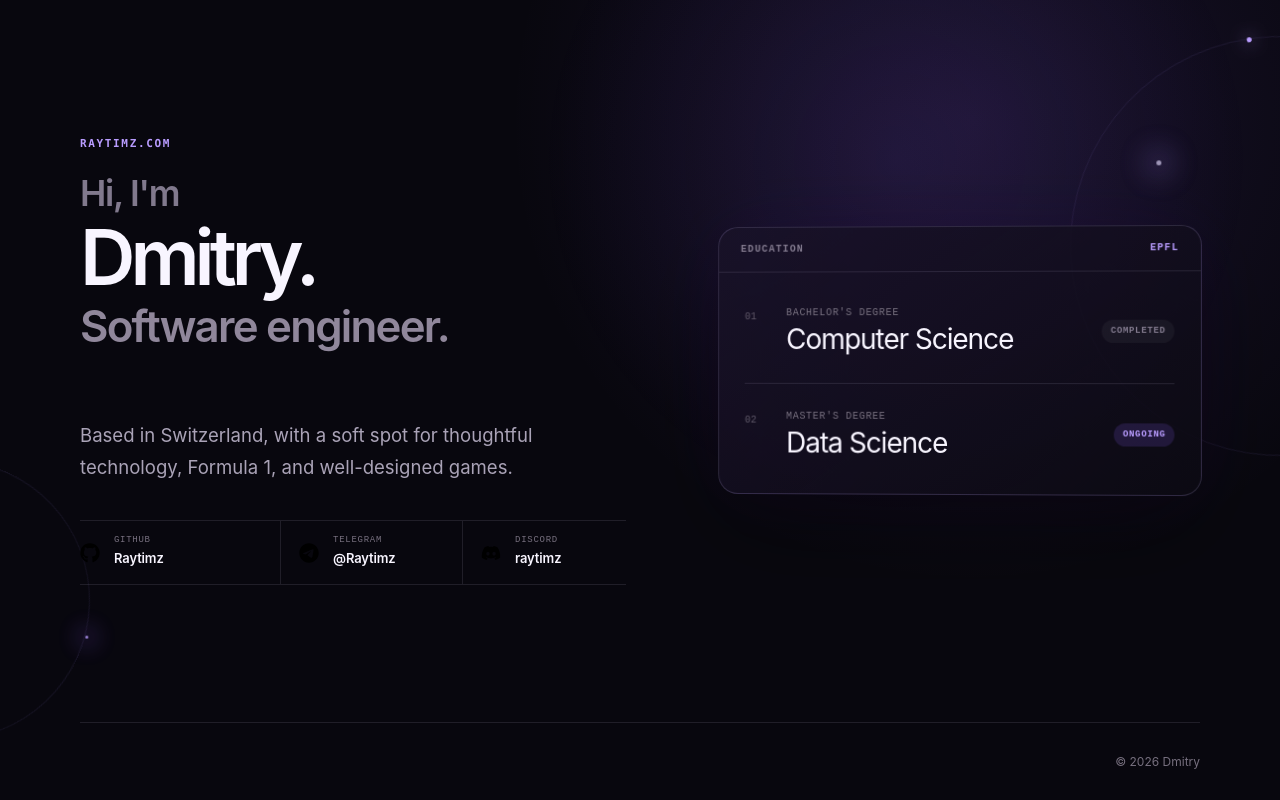
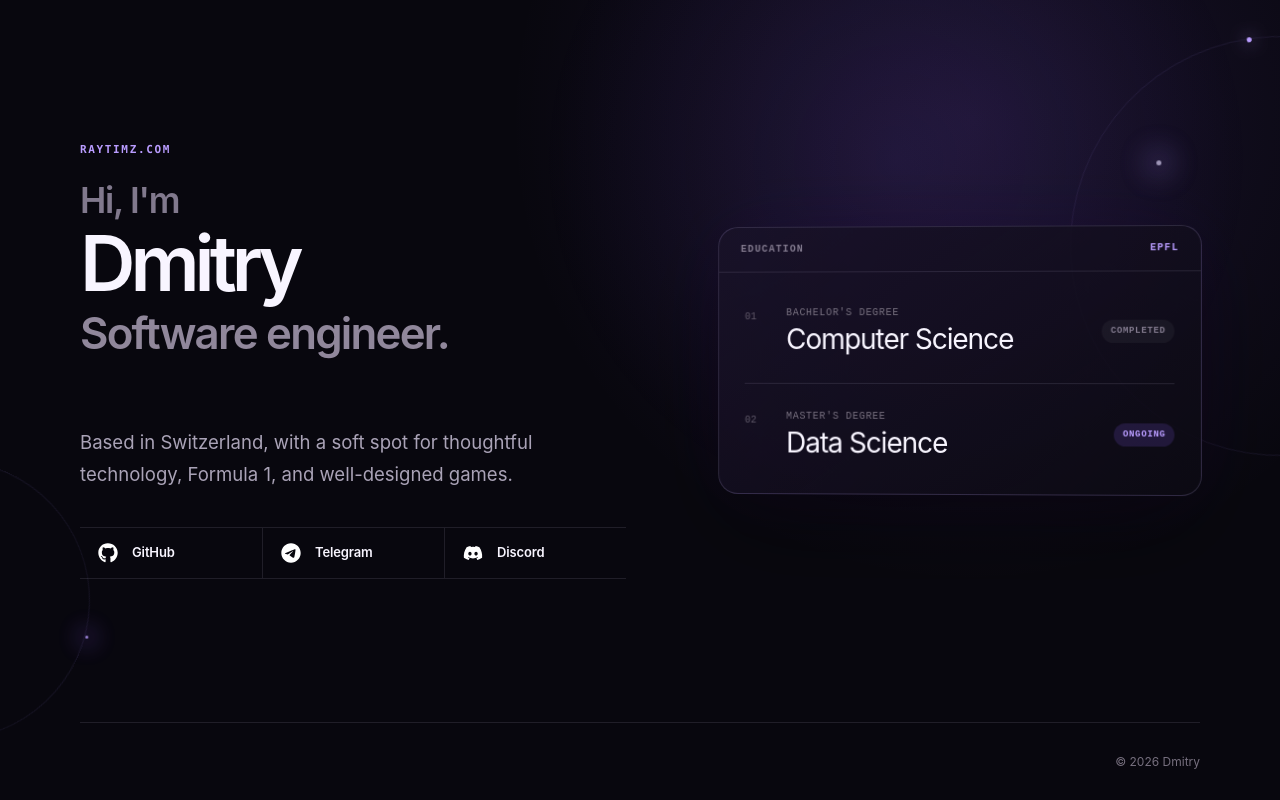
Before and after one commit to Raytimz/raytimz-web, a Next.js app: page / in a window 1280 px wide. Built offline with nearby package versions, Linux system fonts and the light colour scheme.

Commit message:
Refine social links and heading

```diff
--- a/app/globals.css
+++ b/app/globals.css
@@ -188,16 +188,15 @@ h1 {
   grid-template-columns: 22px minmax(0, 1fr);
   align-items: center;
   gap: 12px;
+  width: 100%;
   min-width: 0;
-  padding-block: 15px;
+  padding: 15px 18px;
   color: var(--ink);
   text-decoration: none;
   transition: color 180ms ease, transform 180ms ease;
 }
 
 .social-link + .social-link {
-  margin-left: 18px;
-  padding-left: 18px;
   border-left: 1px solid var(--line);
 }
 
@@ -205,23 +204,11 @@ h1 {
   width: 20px;
   height: 20px;
   color: #fff;
+  fill: currentColor;
 }
 
-.social-link > span {
-  display: flex;
+.social-link span {
   min-width: 0;
-  flex-direction: column;
-  gap: 4px;
-}
-
-.social-link small {
-  color: #77707f;
-  font: 500 9px/1 ui-monospace, monospace;
-  letter-spacing: .08em;
-  text-transform: uppercase;
-}
-
-.social-link strong {
   overflow: hidden;
   font-size: 13px;
   font-weight: 610;
@@ -346,8 +333,6 @@ footer {
   .education-body { padding-inline: 22px; }
   .social-links { grid-template-columns: 1fr; }
   .social-link + .social-link {
-    margin-left: 0;
-    padding-left: 0;
     border-top: 1px solid var(--line);
     border-left: 0;
   }
--- a/app/page.tsx
+++ b/app/page.tsx
@@ -6,21 +6,18 @@ import type { PointerEvent } from 'react';
 const socialLinks = [
   {
     platform: 'GitHub',
-    handle: 'Raytimz',
     href: 'https://github.com/Raytimz',
     viewBox: '0 0 496 512',
     path: 'M165.9 397.4c0 2-2.3 3.6-5.2 3.6-3.3.3-5.6-1.3-5.6-3.6 0-2 2.3-3.6 5.2-3.6 3-.3 5.6 1.3 5.6 3.6zm-31.1-4.5c-.7 2 1.3 4.3 4.3 4.9 2.6 1 5.6 0 6.2-2s-1.3-4.3-4.3-5.2c-2.6-.7-5.5.3-6.2 2.3zm44.2-1.7c-2.9.7-4.9 2.6-4.6 4.9.3 2 2.9 3.3 5.9 2.6 2.9-.7 4.9-2.6 4.6-4.6-.3-1.9-3-3.2-5.9-2.9zM244.8 8C106.1 8 0 113.3 0 252c0 110.9 69.8 205.8 169.5 239.2 12.8 2.3 17.3-5.6 17.3-12.1 0-6.2-.3-40.4-.3-61.4 0 0-70 15-84.7-29.8 0 0-11.4-29.1-27.8-36.6 0 0-22.9-15.7 1.6-15.4 0 0 24.9 2 38.6 25.8 21.9 38.6 58.6 27.5 72.9 20.9 2.3-16 8.8-27.1 16-33.7-55.9-6.2-112.3-14.3-112.3-110.5 0-27.5 7.6-41.3 23.6-58.9-2.6-6.5-11.1-33.3 2.6-67.9 20.9-6.5 69 27 69 27 20-5.6 41.5-8.5 62.8-8.5s42.8 2.9 62.8 8.5c0 0 48.1-33.6 69-27 13.7 34.7 5.2 61.4 2.6 67.9 16 17.7 25.8 31.5 25.8 58.9 0 96.5-58.9 104.2-114.8 110.5 9.2 7.9 17 22.9 17 46.4 0 33.7-.3 75.4-.3 83.6 0 6.5 4.6 14.4 17.3 12.1C428.2 457.8 496 362.9 496 252 496 113.3 383.5 8 244.8 8zM97.2 352.9c-1.3 1-1 3.3.7 5.2 1.6 1.6 3.9 2.3 5.2 1 1.3-1 1-3.3-.7-5.2-1.6-1.6-3.9-2.3-5.2-1zm-10.8-8.1c-.7 1.3.3 2.9 2.3 3.9 1.6 1 3.6.7 4.3-.7.7-1.3-.3-2.9-2.3-3.9-2-.6-3.6-.3-4.3.7zm32.4 35.6c-1.6 1.3-1 4.3 1.3 6.2 2.3 2.3 5.2 2.6 6.5 1 1.3-1.3.7-4.3-1.3-6.2-2.2-2.3-5.2-2.6-6.5-1zm-11.4-14.7c-1.6 1-1.6 3.6 0 5.9 1.6 2.3 4.3 3.3 5.6 2.3 1.6-1.3 1.6-3.9 0-6.2-1.4-2.3-4-3.3-5.6-2z',
   },
   {
     platform: 'Telegram',
-    handle: '@Raytimz',
     href: 'https://t.me/Raytimz',
     viewBox: '0 0 496 512',
     path: 'M248 8C111 8 0 119 0 256s111 248 248 248 248-111 248-248S385 8 248 8zm115 168.7c-3.7 39.2-19.9 134.4-28.1 178.3-3.5 18.6-10.3 24.8-16.9 25.4-14.4 1.3-25.3-9.5-39.3-18.7-21.8-14.3-34.2-23.2-55.3-37.2-24.5-16.1-8.6-25 5.3-39.5 3.7-3.8 67.1-61.5 68.3-66.7.2-.7.3-3.1-1.2-4.4s-3.6-.8-5.1-.5q-3.3.7-104.6 69.1-14.8 10.2-26.9 9.9c-8.9-.2-25.9-5-38.6-9.1-15.5-5-27.9-7.7-26.8-16.3q.8-6.7 18.5-13.7 108.4-47.2 144.6-62.3c68.9-28.6 83.2-33.6 92.5-33.8 2.1 0 6.6.5 9.6 2.9 2.5 2 3.2 4.8 3.5 6.7.3 1.2.7 4 .4 6.5z',
   },
   {
     platform: 'Discord',
-    handle: 'raytimz',
     href: 'https://discord.com/users/402166226190860291',
     viewBox: '0 0 640 512',
     path: 'M524.5 69.8a1.5 1.5 0 0 0-.8-.7A485 485 0 0 0 404.1 32a1.8 1.8 0 0 0-1.9.9 337.5 337.5 0 0 0-14.9 30.6 447.8 447.8 0 0 0-134.4 0 309.5 309.5 0 0 0-15.1-30.6 1.9 1.9 0 0 0-1.9-.9 483.7 483.7 0 0 0-119.7 37.1 1.7 1.7 0 0 0-.8.7C39.1 183.7 18.2 294.7 28.4 404.4a2 2 0 0 0 .8 1.4A487.7 487.7 0 0 0 176 479.9a1.9 1.9 0 0 0 2.1-.7 348.2 348.2 0 0 0 30-48.8 1.9 1.9 0 0 0-1-2.6 321.2 321.2 0 0 1-45.9-21.9 1.9 1.9 0 0 1-.2-3.1c3.1-2.3 6.2-4.7 9.1-7.1a1.8 1.8 0 0 1 1.9-.3c96.2 43.9 200.4 43.9 295.5 0a1.8 1.8 0 0 1 1.9.2c2.9 2.4 6 4.9 9.1 7.2a1.9 1.9 0 0 1-.2 3.1 301.4 301.4 0 0 1-45.9 21.8 1.9 1.9 0 0 0-1 2.6 391.1 391.1 0 0 0 30 48.8 1.9 1.9 0 0 0 2.1.7 486 486 0 0 0 147.1-74.2 1.9 1.9 0 0 0 .8-1.4c12.3-126.8-20.5-236.9-86.9-334.5zM222.5 337.6c-29 0-52.8-26.6-52.8-59.2s23.4-59.2 52.8-59.2c29.7 0 53.3 26.8 52.8 59.2 0 32.6-23.4 59.2-52.8 59.2zm195.4 0c-29 0-52.8-26.6-52.8-59.2s23.4-59.2 52.8-59.2c29.7 0 53.3 26.8 52.8 59.2 0 32.6-23.2 59.2-52.8 59.2z',
@@ -48,9 +45,9 @@ function TypingHeadline() {
   }, []);
 
   return (
-    <h1 aria-label="Hi, I’m Dmitry. Software engineer.">
+    <h1 aria-label="Hi, I’m Dmitry, software engineer.">
       <span className="hello-line">Hi, I&apos;m</span>
-      Dmitry.
+      Dmitry
       <span className="typed-line" aria-hidden="true">
         {typed}<i className="typing-cursor" />
       </span>
@@ -96,7 +93,7 @@ export default function Home() {
             Formula 1, and well-designed games.
           </p>
           <div className="social-links" aria-label="Social profiles">
-            {socialLinks.map(({ platform, handle, href, viewBox, path }) => (
+            {socialLinks.map(({ platform, href, viewBox, path }) => (
               <a
                 className="social-link"
                 href={href}
@@ -107,10 +104,7 @@ export default function Home() {
                 <svg aria-hidden="true" viewBox={viewBox}>
                   <path d={path} />
                 </svg>
-                <span>
-                  <small>{platform}</small>
-                  <strong>{handle}</strong>
-                </span>
+                <span>{platform}</span>
               </a>
             ))}
           </div>
```
